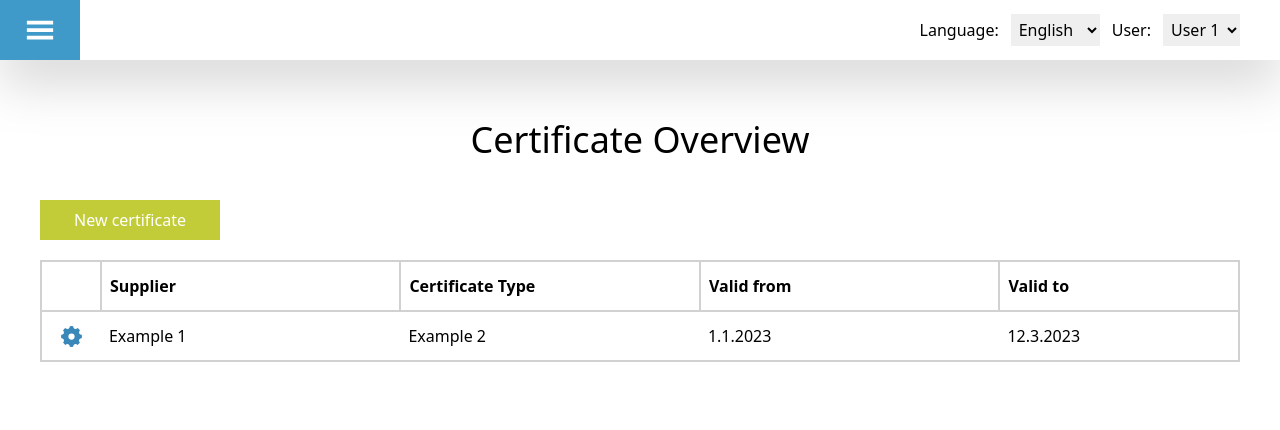
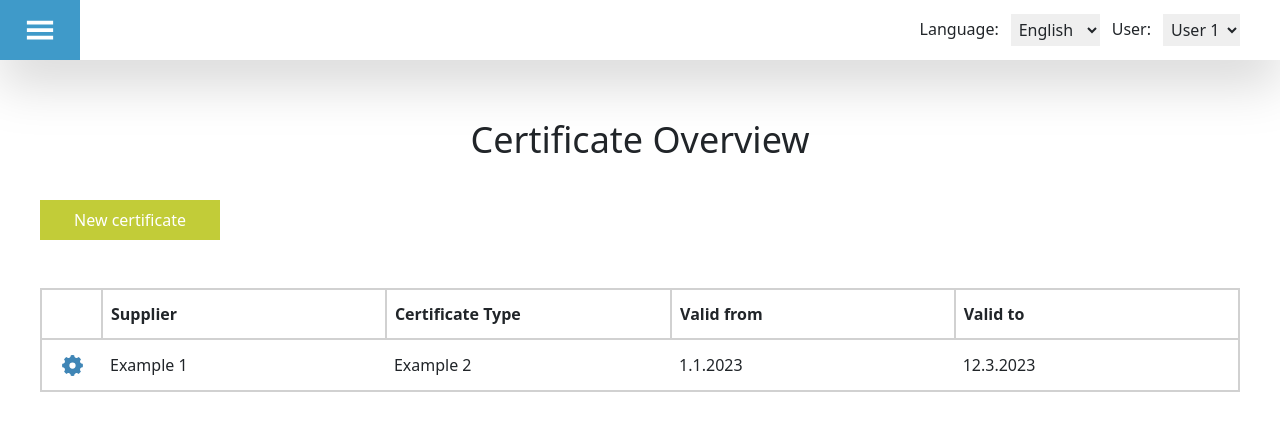
Before and after one commit to DenisKantic/dccs_project, a React (Create React App) app: page /Certificate in a window 1280 px wide. Shown: the top 430 px of the page. Built offline with nearby package versions, Linux system fonts and the light colour scheme.

Commit message:
fixed button dropdown for edit/delete certificate

```diff
--- a/package.json
+++ b/package.json
@@ -6,7 +6,9 @@
     "@testing-library/jest-dom": "^5.17.0",
     "@testing-library/react": "^13.4.0",
     "@testing-library/user-event": "^13.5.0",
+    "bootstrap": "^5.3.2",
     "react": "^18.2.0",
+    "react-bootstrap": "^2.9.0",
     "react-datepicker": "^4.18.0",
     "react-dom": "^18.2.0",
     "react-icons": "^4.11.0",
--- a/src/Components/CertificateOverview/Table.jsx
+++ b/src/Components/CertificateOverview/Table.jsx
@@ -1,10 +1,23 @@
-import React, { useState } from 'react'
+import React from 'react'
 import { Link, Outlet } from 'react-router-dom'
 import {RiSettings5Fill} from 'react-icons/ri'
+import Dropdown from 'react-bootstrap/Dropdown';
+import 'bootstrap/dist/css/bootstrap.min.css';
 
 const Table = () => {
 
-    const [menu,setMenu] = useState(false);
+    const CustomToggle = React.forwardRef(({ children, onClick }, ref) => (
+        <a
+          href="/"
+          ref={ref}
+          onClick={(e) => {
+            e.preventDefault();
+            onClick(e);
+          }}
+        >
+          {children}
+        </a>
+      ));
 
 
   return (
@@ -15,7 +28,7 @@ const Table = () => {
 
         <table className='w-full text-left'>
             <tr className='h-[50px] border-solid border-2 border-[#d1d1d1]'>
-            <th className='w-[5%] p-2 border-2 border-solid border-[#d1d1d1]'></th>
+            <th className='w-[60px] p-2 border-2 border-solid border-[#d1d1d1]'></th>
             <th className='w-[25%] p-2 border-2 border-solid border-[#d1d1d1]'>Supplier</th>
             <th className='w-[25%] p-2 border-2 border-solid border-[#d1d1d1]'>Certificate Type</th>
             <th className='w-[25%] p-2 border-2 border-solid border-[#d1d1d1]'>Valid from</th>
@@ -23,16 +36,16 @@ const Table = () => {
             </tr>
 
             <tr className='border-2 border-solid border-[#d1d1d1] h-[50px]'>
-                <td className='w-[5%]'>
-                    <RiSettings5Fill
-                    className='mx-auto cursor-pointer text-[#3a88ba]'
-                    size={25}
-                    onClick={()=>setMenu(!menu)}
-                    />
-                    <div className={ menu ? 'h-[60px] w-[100px] absolute bg-[#f9f9f9] outline-none p-2 shadow-xl' : 'hidden' }>
-                        <p className='hover:font-bold hover:text-[#3a88ba] cursor-pointer'>Edit</p>
-                        <p className='hover:font-bold hover:text-[#3a88ba] cursor-pointer'>Delete</p>
-                    </div>
+                <td className='w-[60px] flex justify-center items-center h-[50px]'>
+                     <Dropdown>
+                  <Dropdown.Toggle as={CustomToggle}>
+                      <RiSettings5Fill size={25} className='text-[#4086b6]'/>
+                  </Dropdown.Toggle>
+                  <Dropdown.Menu>
+                    <Dropdown.Item>Edit</Dropdown.Item>
+                    <Dropdown.Item>Delete</Dropdown.Item>
+                  </Dropdown.Menu>
+                </Dropdown>
                 </td>
                 <td className='w-[25%] p-2'>Example 1</td>
                 <td className='w-[25%] p-2'>Example 2</td>
```
Also changed, not shown: 1 other file (tests, documents, lock files or other folders).
